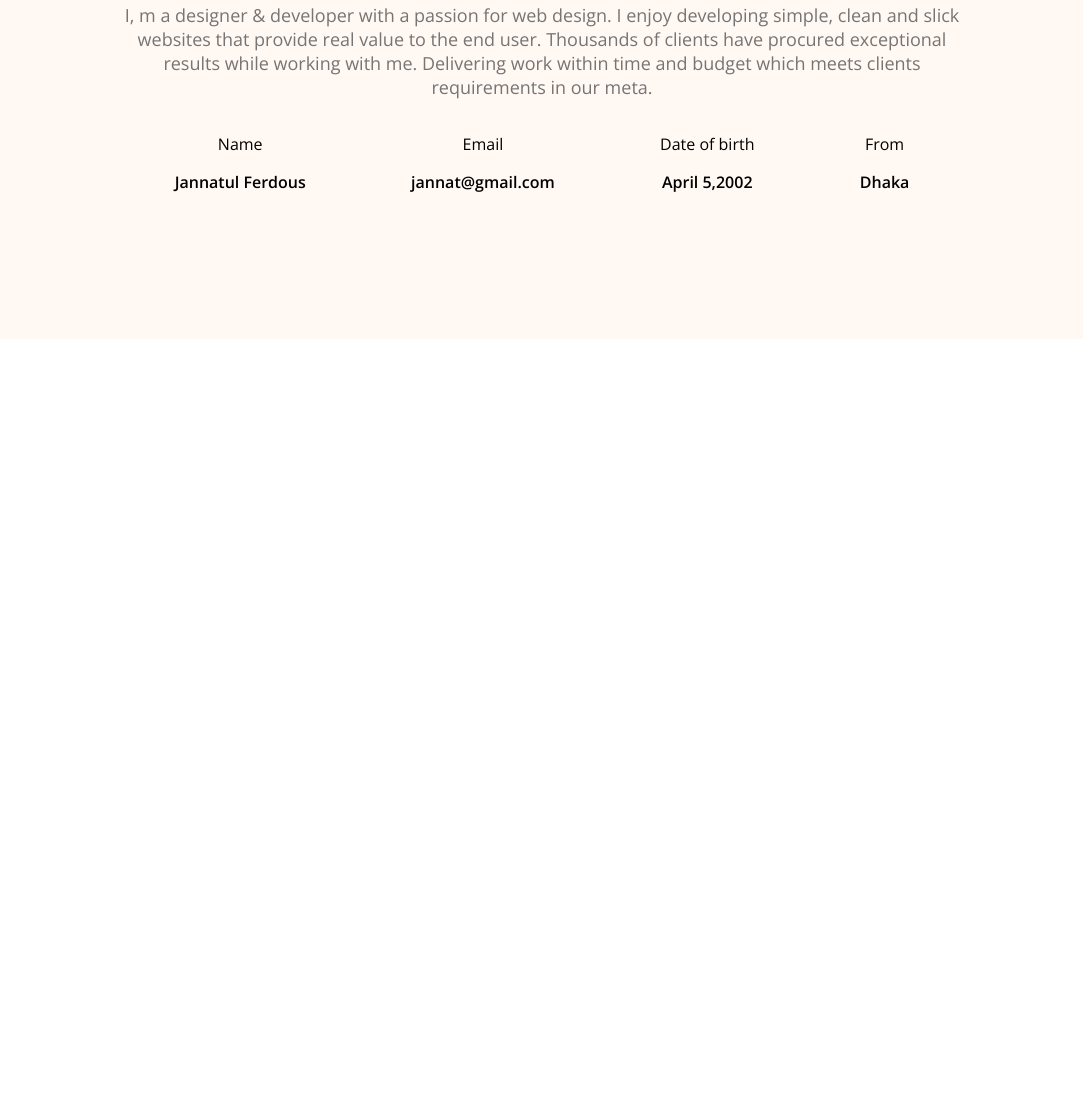
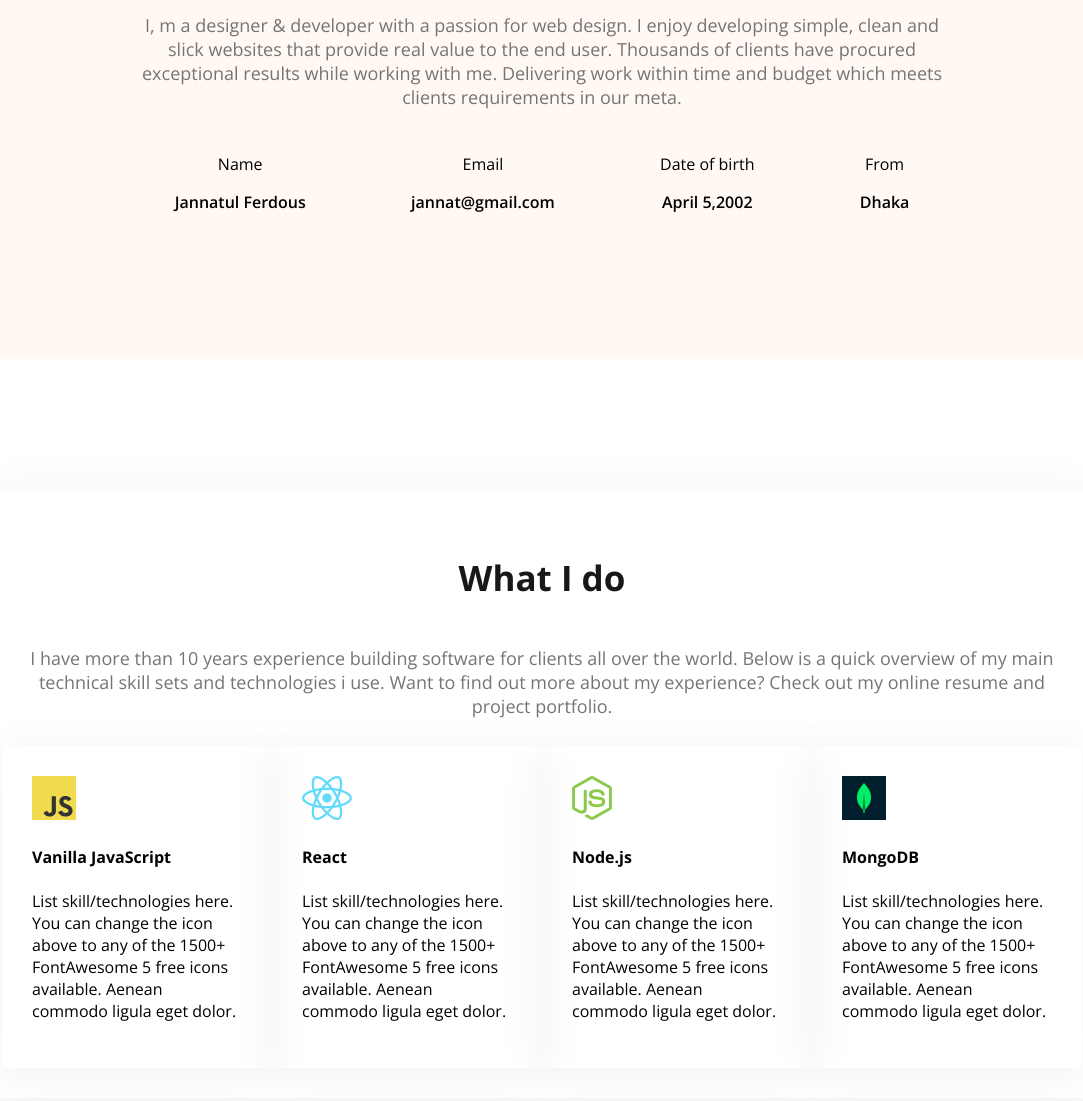
Before and after one commit to jannatul016/web-developer-portfolio, a plain HTML site: page index.html in a window 1280 px wide. Shown: the part 1209-2310 px from the top of the page, without its empty margins (98-1181 px from the left). Before the commit the page ends 1556 px from the top, so only its background shows below. Drawn offline with nearby package versions, Linux system fonts and the light colour scheme.

Commit message:
added the skill items

```diff
--- a/index.html
+++ b/index.html
@@ -58,6 +58,33 @@
             </div>
 
         </section>
+        <section class="skills">
+            <h3 class="section-title text-center">What I do</h3>
+            <p class="section-des text-center">I have more than 10 years experience building software for clients all over the world. Below is a quick overview of my main technical skill sets and technologies i use. Want to find out more about my experience? Check out my online resume and project portfolio.</p>
+           <div class="skills-container">
+            <div class="skills">
+                <img src="images/icons/js.png" alt="">
+                <h4 class="skills-title">Vanilla JavaScript</h4>
+                <p class="skills-des">List skill/technologies here. You can change the icon above to any of the 1500+ FontAwesome 5 free icons available. Aenean commodo ligula eget dolor.</p>
+            </div>
+            <div class="skills">
+                <img src="images/icons/react.png" alt="">
+                <h4 class="skills-title">React</h4>
+                <p class="skills-des">List skill/technologies here. You can change the icon above to any of the 1500+ FontAwesome 5 free icons available. Aenean commodo ligula eget dolor.</p>
+            </div>
+            <div class="skills">
+                <img src="images/icons/nodejs.png" alt="">
+                <h4 class="skills-title">Node.js</h4>
+                <p class="skills-des">List skill/technologies here. You can change the icon above to any of the 1500+ FontAwesome 5 free icons available. Aenean commodo ligula eget dolor.</p>
+            </div>
+            <div class="skills">
+                <img src="images/icons/mongo.png" alt="">
+                <h4 class="skills-title">MongoDB</h4>
+                <p class="skills-des">List skill/technologies here. You can change the icon above to any of the 1500+ FontAwesome 5 free icons available. Aenean commodo ligula eget dolor.</p>
+            </div>
+           </div>
+
+        </section>
     </main>
     <footer>
 
--- a/styles/portfolio.css
+++ b/styles/portfolio.css
@@ -17,10 +17,16 @@
 .section-des{
     font-size: 18px;
     color: #757575;
+    padding: 10px;
 }
 .secondary-bg{
     background-color: #FFF8F3;
 }
+.text-center{
+    text-align: center;
+}
+
+
 /* header styes */
 .header{
     background-image: url('../images/developer.png'),url('../images/header_bg.png');
@@ -93,13 +99,17 @@ nav li a{
     border-radius: 10px;
     padding: 130px 150px;
     text-align: center;
-    margin-top: 130px;
+
 }
 
 /* main style */
 main{
     max-width: 1140px;
     margin: 0 auto;
+}
+main section{
+margin-top: 130px;
+margin-bottom: 130px;
 }
 .item-des{
     font-weight: 600;
@@ -108,3 +118,12 @@ main{
     display: flex;
     justify-content: space-around;
 }
+/* skills section styles */
+.skills-container{
+    display: flex;
+}
+.skills{
+    padding: 30px;
+    box-shadow: 0px 6px 50px 0px rgba(0, 0, 0, 0.06);
+    border-radius: 5px;
+}
```
